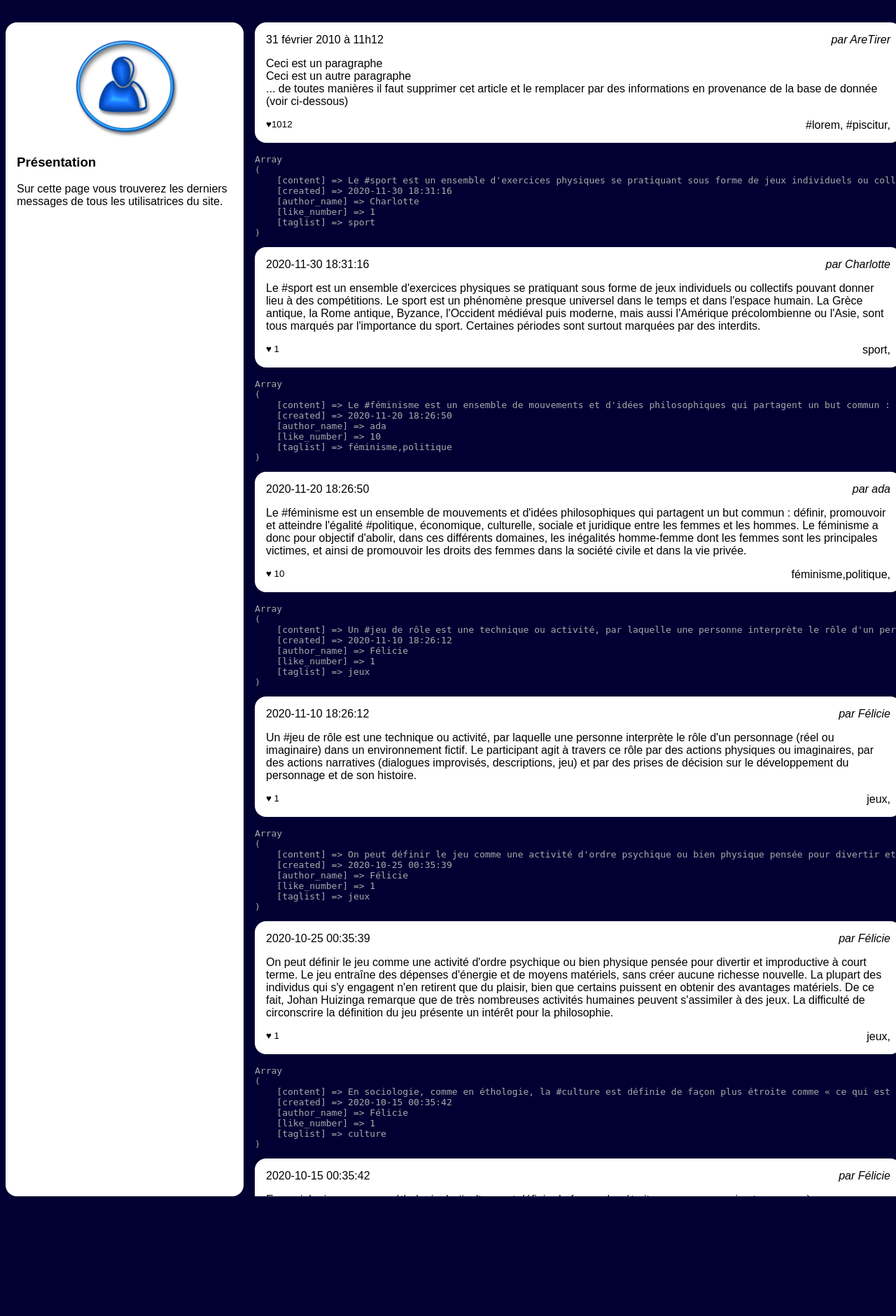
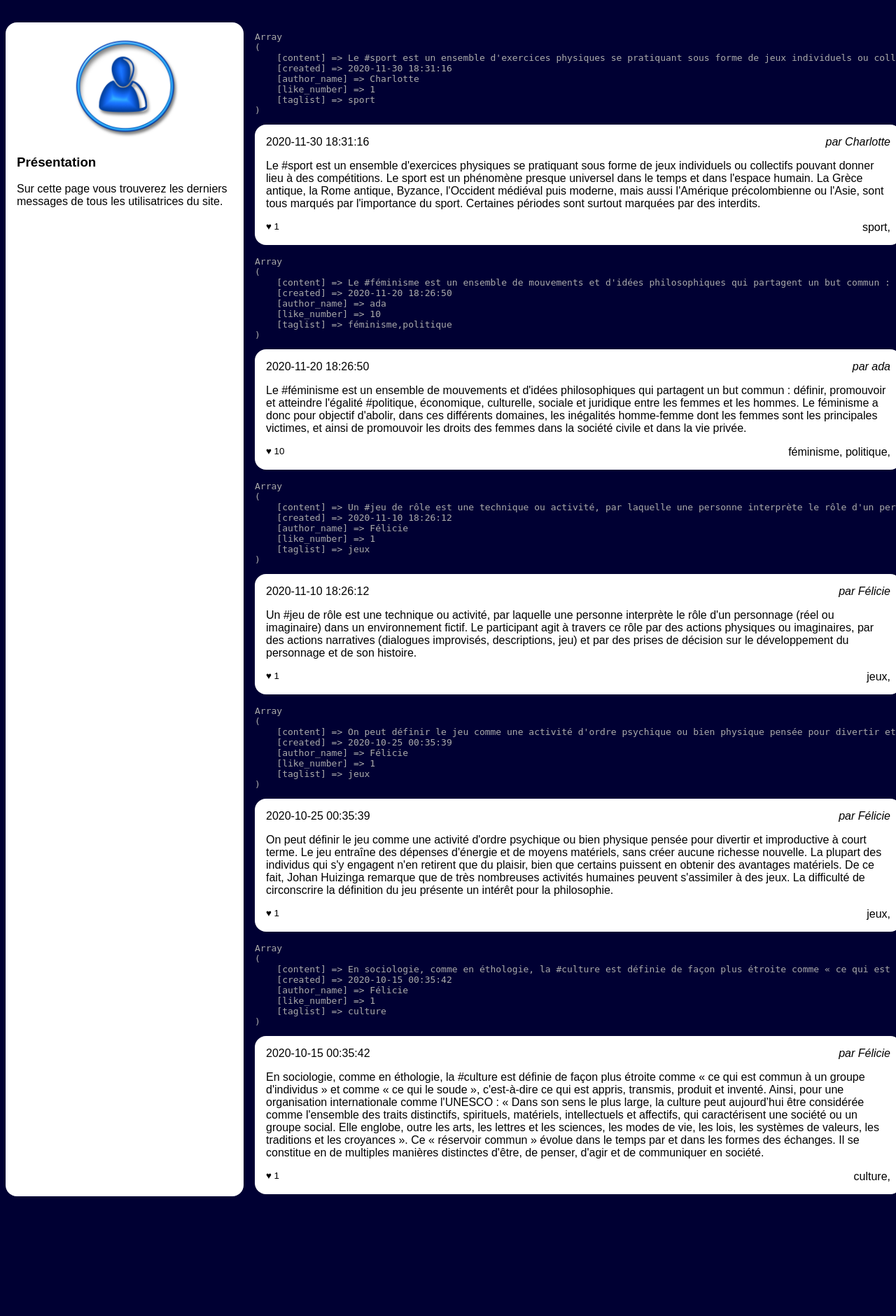
Before and after one commit to adatechschool/bastien-ghislaine-jay-jeremie-rs-php, a PHP site: page /news.php in a window 1280 px wide. Shown: the part 90-1970 px from the top of the page at 70% size. Run offline with PHP 8.4, Linux system fonts and the light colour scheme; data comes from the database, SQL or seed files in the repository.

Commit message:
boucle pour les tags et suppression article en dur

```diff
--- a/resoc_n1/news.php
+++ b/resoc_n1/news.php
@@ -24,26 +24,6 @@
             </section>
         </aside>
         <main>
-            <!-- L'article qui suit est un exemple pour la présentation et
-                  @todo: doit etre retiré -->
-            <article>
-                <h3>
-                    <time datetime='2020-02-01 11:12:13'>31 février 2010 à 11h12</time>
-                </h3>
-                <address>par AreTirer</address>
-                <div>
-                    <p>Ceci est un paragraphe</p>
-                    <p>Ceci est un autre paragraphe</p>
-                    <p>... de toutes manières il faut supprimer cet
-                        article et le remplacer par des informations en
-                        provenance de la base de donnée (voir ci-dessous)</p>
-                </div>
-                <footer>
-                    <small>♥1012 </small>
-                    <a href="">#lorem</a>,
-                    <a href="">#piscitur</a>,
-                </footer>
-            </article>
 
             <?php
             /*
@@ -122,7 +102,14 @@
                         <small>
                             ♥ <?php echo $post['like_number'] ?>
                         </small>
-                        <a href=""><?php echo $post['taglist'] ?></a>,
+                        <?php
+                        $tagsArray = explode(',', $post['taglist']);
+                        while ($tag = current($tagsArray)) {?>
+                        <a href=""><?php echo $tag ?></a>,
+                        <?php next($tagsArray);
+                        }
+                        ?>
+
                     </footer>
                 </article>
             <?php
```
